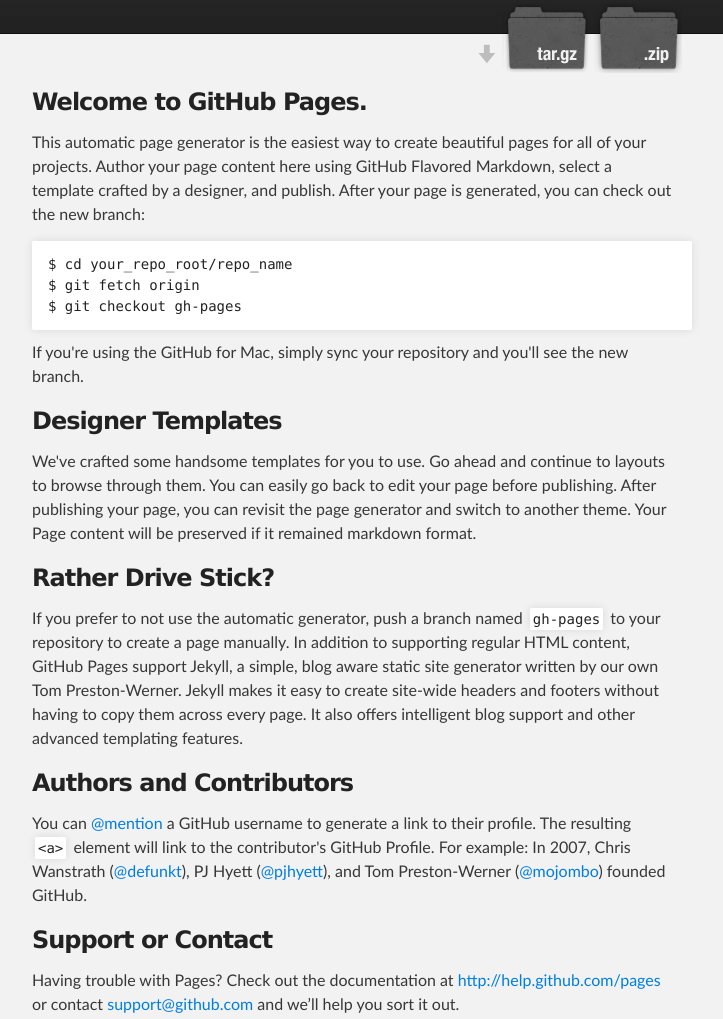
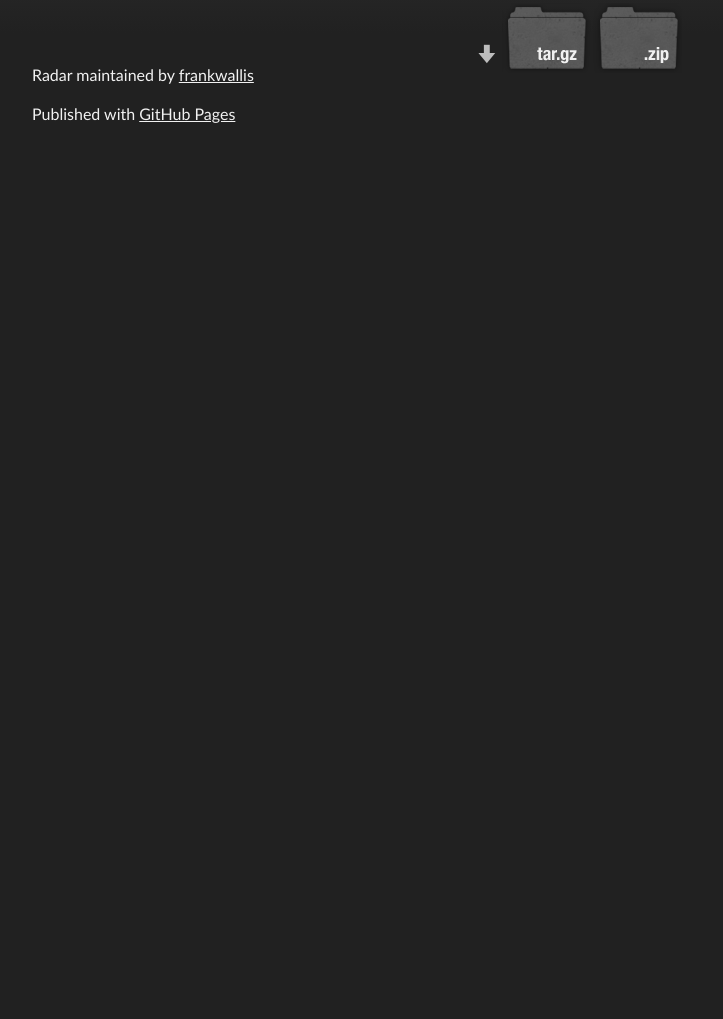
Before and after one commit to frankwallis/radar, a plain HTML site: page index.html in a window 1280 px wide. Shown: the part 176-1195 px from the top of the page, without its empty margins (288-1011 px from the left). After the commit the page ends 800 px from the top, so only its background shows below. Drawn offline with Linux system fonts and the light colour scheme; a script that the page names is missing.

Commit message:
Update index.html
add the main content

```diff
--- a/index.html
+++ b/index.html
@@ -32,7 +32,7 @@
     <title>Radar</title>
   </head>
 
-  <body>
+  <body onload="init(h,w);">
 
     <!-- HEADER -->
     <div id="header_wrap" class="outer">
@@ -50,41 +50,8 @@
     </div>
 
     <!-- MAIN CONTENT -->
-    <div id="main_content_wrap" class="outer">
-      <section id="main_content" class="inner">
-        <h3>
-<a name="welcome-to-github-pages" class="anchor" href="#welcome-to-github-pages"><span class="octicon octicon-link"></span></a>Welcome to GitHub Pages.</h3>
+    <div id="radar"></div>
 
-<p>This automatic page generator is the easiest way to create beautiful pages for all of your projects. Author your page content here using GitHub Flavored Markdown, select a template crafted by a designer, and publish. After your page is generated, you can check out the new branch:</p>
-
-<pre><code>$ cd your_repo_root/repo_name
-$ git fetch origin
-$ git checkout gh-pages
-</code></pre>
-
-<p>If you're using the GitHub for Mac, simply sync your repository and you'll see the new branch.</p>
-
-<h3>
-<a name="designer-templates" class="anchor" href="#designer-templates"><span class="octicon octicon-link"></span></a>Designer Templates</h3>
-
-<p>We've crafted some handsome templates for you to use. Go ahead and continue to layouts to browse through them. You can easily go back to edit your page before publishing. After publishing your page, you can revisit the page generator and switch to another theme. Your Page content will be preserved if it remained markdown format.</p>
-
-<h3>
-<a name="rather-drive-stick" class="anchor" href="#rather-drive-stick"><span class="octicon octicon-link"></span></a>Rather Drive Stick?</h3>
-
-<p>If you prefer to not use the automatic generator, push a branch named <code>gh-pages</code> to your repository to create a page manually. In addition to supporting regular HTML content, GitHub Pages support Jekyll, a simple, blog aware static site generator written by our own Tom Preston-Werner. Jekyll makes it easy to create site-wide headers and footers without having to copy them across every page. It also offers intelligent blog support and other advanced templating features.</p>
-
-<h3>
-<a name="authors-and-contributors" class="anchor" href="#authors-and-contributors"><span class="octicon octicon-link"></span></a>Authors and Contributors</h3>
-
-<p>You can <a href="https://github.com/blog/821" class="user-mention">@mention</a> a GitHub username to generate a link to their profile. The resulting <code>&lt;a&gt;</code> element will link to the contributor's GitHub Profile. For example: In 2007, Chris Wanstrath (<a href="https://github.com/defunkt" class="user-mention">@defunkt</a>), PJ Hyett (<a href="https://github.com/pjhyett" class="user-mention">@pjhyett</a>), and Tom Preston-Werner (<a href="https://github.com/mojombo" class="user-mention">@mojombo</a>) founded GitHub.</p>
-
-<h3>
-<a name="support-or-contact" class="anchor" href="#support-or-contact"><span class="octicon octicon-link"></span></a>Support or Contact</h3>
-
-<p>Having trouble with Pages? Check out the documentation at <a href="http://help.github.com/pages">http://help.github.com/pages</a> or contact <a href="mailto:support@github.com">support@github.com</a> and we’ll help you sort it out.</p>
-      </section>
-    </div>
 
     <!-- FOOTER  -->
     <div id="footer_wrap" class="outer">
```
